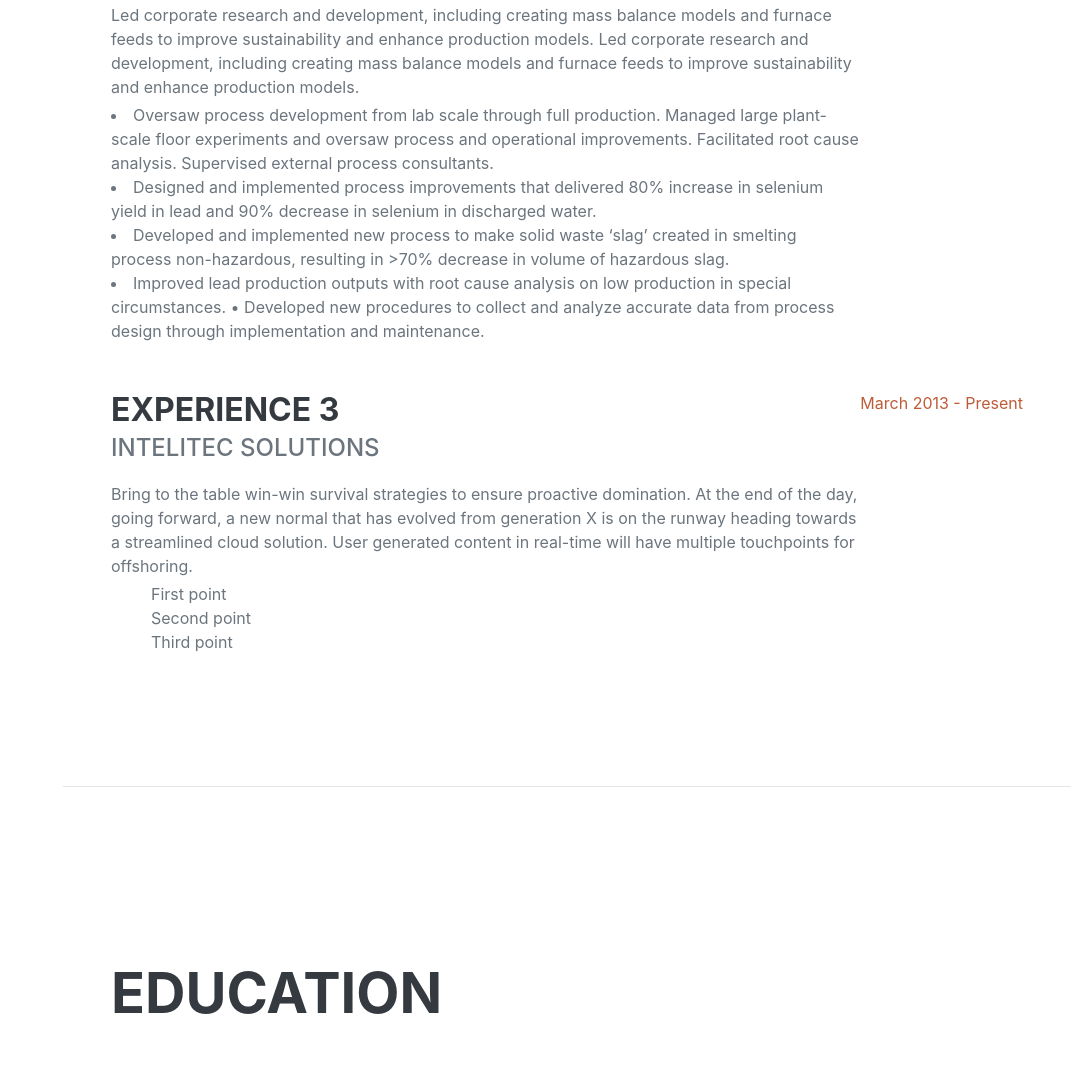
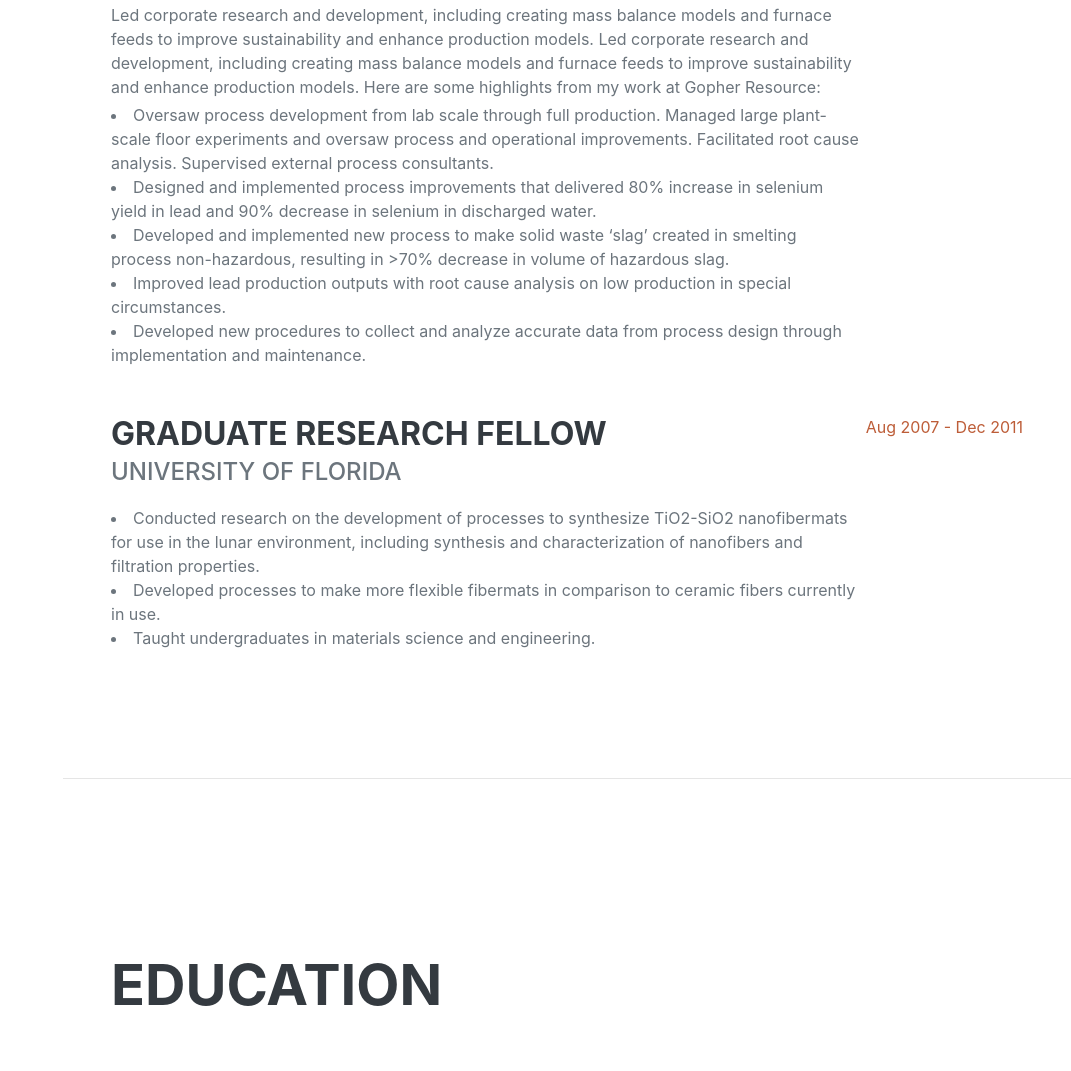
Before and after one commit to abiswas20/Portfolio-Under-Construction, a plain HTML site: page Portfolio-Under construction/index.html in a window 1280 px wide. Shown: the part 3702-4773 px from the top of the page, without its empty margins (209-1280 px from the left). Drawn offline with nearby package versions, Linux system fonts and the light colour scheme; a web font is replaced by a local one.

Commit message:
Done except projects

```diff
--- a/Portfolio-Under construction/index.html
+++ b/Portfolio-Under construction/index.html
@@ -154,28 +154,27 @@
                         <div class="flex-grow-1">
                             <h3 class="mb-0">Corporate Metallurgist / R&D Engineer</h3>
                             <div class="subheading mb-3">Gopher Resource</div>
-                            <p class="mb-1">Led corporate research and development, including creating mass balance models and furnace feeds to improve sustainability and enhance production models. Led corporate research and development, including creating mass balance models and furnace feeds to improve sustainability and enhance production models.</p>
+                            <p class="mb-1">Led corporate research and development, including creating mass balance models and furnace feeds to improve sustainability and enhance production models. Led corporate research and development, including creating mass balance models and furnace feeds to improve sustainability and enhance production models. Here are some highlights from my work at Gopher Resource:</p>
 			<li> Oversaw process development from lab scale through full production. Managed large plant-scale floor experiments and oversaw process and operational improvements. Facilitated root cause analysis. Supervised external process consultants.</li>
 			<li> Designed and implemented process improvements that delivered 80% increase in selenium yield in lead and 90% decrease in selenium in discharged water.</li>
 			<li>Developed and implemented new process to make solid waste ‘slag’ created in smelting process non-hazardous, resulting in >70% decrease in volume of hazardous slag.</li>
-			<li>Improved lead production outputs with root cause analysis on low production in special circumstances.
-• Developed new procedures to collect and analyze accurate data from process design through implementation and maintenance.</li>
+			<li>Improved lead production outputs with root cause analysis on low production in special circumstances.</li>
+            <li>Developed new procedures to collect and analyze accurate data from process design through implementation and maintenance.</li>
                     </ul>
                         </div>
                         <div class="flex-shrink-0"><span class="text-primary">Sept 2012 - Mar 2019</span></div>
                     </div>
                     <div class="d-flex flex-column flex-md-row justify-content-between mb-5">
                         <div class="flex-grow-1">
-                            <h3 class="mb-0">Experience 3</h3>
-                            <div class="subheading mb-3">Intelitec Solutions</div>
-                            <p class="mb-1">Bring to the table win-win survival strategies to ensure proactive domination. At the end of the day, going forward, a new normal that has evolved from generation X is on the runway heading towards a streamlined cloud solution. User generated content in real-time will have multiple touchpoints for offshoring.</p>
-                    <ul class="fa-ul mb-1">
-                        <li> First point</li>
-                        <li> Second point</li>
-                        <li> Third point</li>
-                    </ul>
+                            <h3 class="mb-0">Graduate Research Fellow</h3>
+                            <div class="subheading mb-3">University of Florida</div>
+
+            <li> Conducted research on the development of processes to synthesize TiO2-SiO2 nanofibermats for use in the lunar environment, including synthesis and characterization of nanofibers and filtration properties.</li>
+            <li> Developed processes to make more flexible fibermats in comparison to ceramic fibers currently in use.</li>
+            <li> Taught undergraduates in materials science and engineering.</li>
+
                         </div>
-                        <div class="flex-shrink-0"><span class="text-primary">March 2013 - Present</span></div>
+                        <div class="flex-shrink-0"><span class="text-primary">Aug 2007 - Dec 2011</span></div>
                     </div>
 
                 </div>
```
